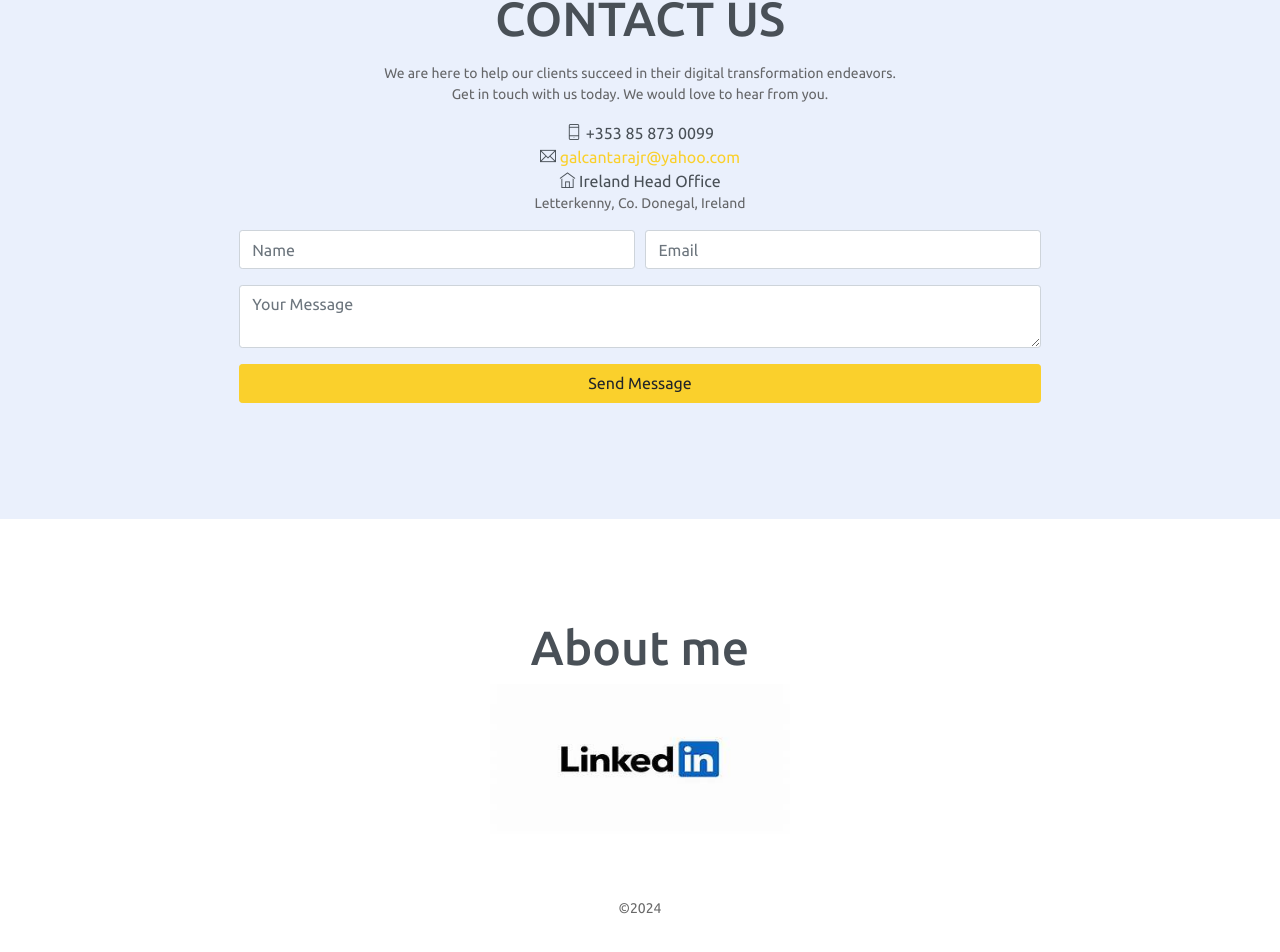
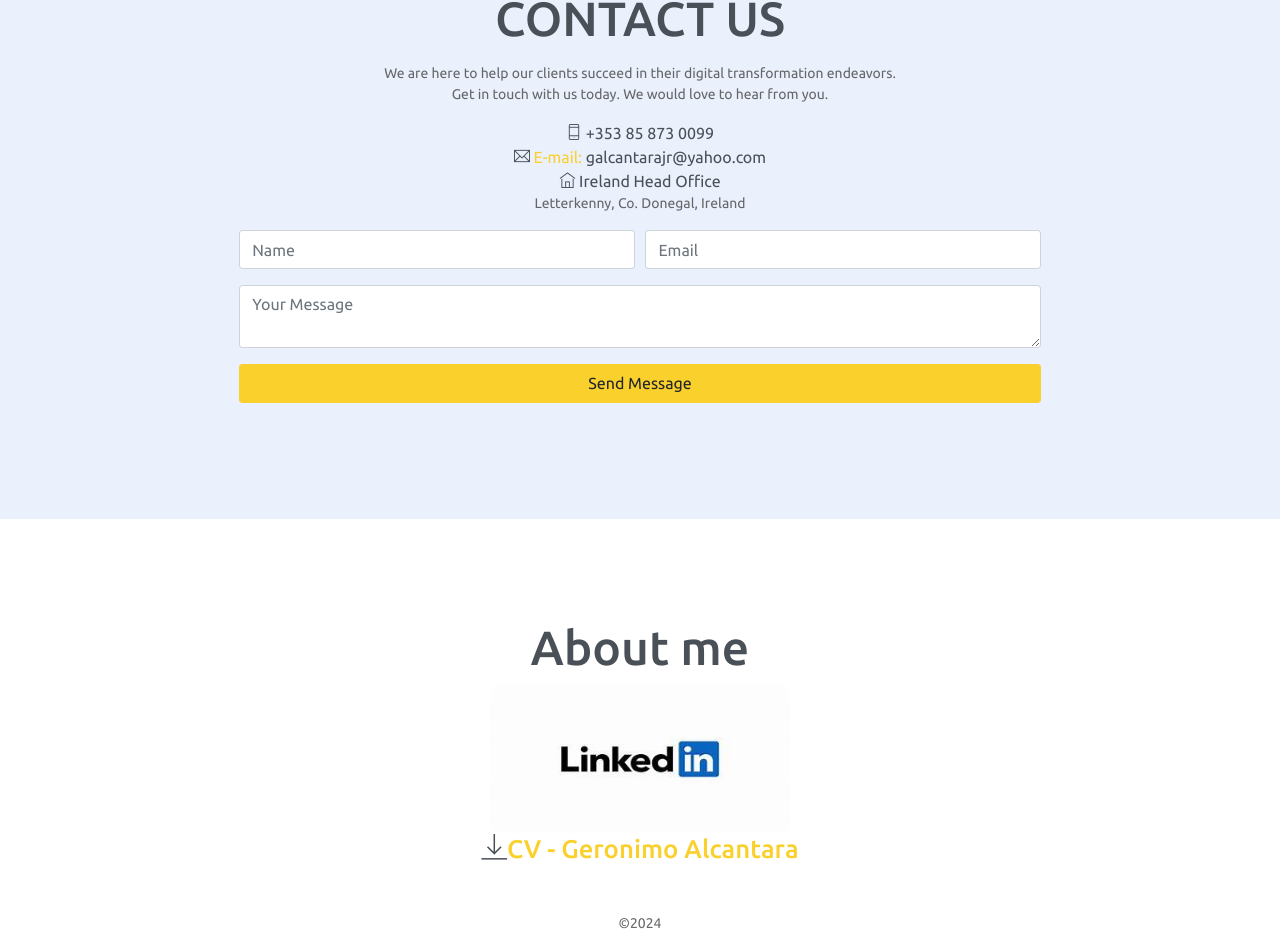
Before and after one commit to RobusoftLimited/Robusoft, a React (Create React App) app: page / in a window 1280 px wide. Shown: the part 3542-4494 px from the top of the page. Built offline with nearby package versions, Linux system fonts and the light colour scheme.

Commit message:
add cv download

```diff
--- a/src/Contact.tsx
+++ b/src/Contact.tsx
@@ -31,7 +31,7 @@ function Contact() {
           <br />
         </p>
         <span><i className="ti-mobile"></i> +353 85 873 0099</span><br/>
-        <span><i className="ti-email"></i> <a href="mailto:galcantarajr@yahoo.com">galcantarajr@yahoo.com</a></span><br/>
+        <span><i className="ti-email"></i> <a href="mailto:galcantarajr@yahoo.com">E-mail:</a></span> galcantarajr@yahoo.com<br/>
         <span><i className="ti-home"></i> Ireland Head Office</span>
         <p> Letterkenny, Co. Donegal, Ireland</p>
         <form
--- a/src/Link.tsx
+++ b/src/Link.tsx
@@ -3,6 +3,9 @@ import "./App.css";
 import linkedin from "./images/linkedin.jpeg";
 
 function Link() {
+
+  const cv_url='https://docs.google.com/document/d/1tw3jcIqGVt2jOzkyPVOBaw15eL7rJPGV/edit?usp=sharing&ouid=104973433710641980147&rtpof=true&sd=true';
+
   return (
     <section id="link" className="text-center">
       <div className="container">
@@ -16,9 +19,9 @@ function Link() {
             src={linkedin}
             style={{ width: '300px', height: '150px' }}
             alt="linkedin icon"
-            className="mb-3"
           />
         </a>
+        <h4><i className="ti-download"></i><a href={cv_url} download="cv.docx">CV - Geronimo Alcantara</a></h4>
       </div>
       <p className="mt-5">&copy;2024</p>
     </section>
```
